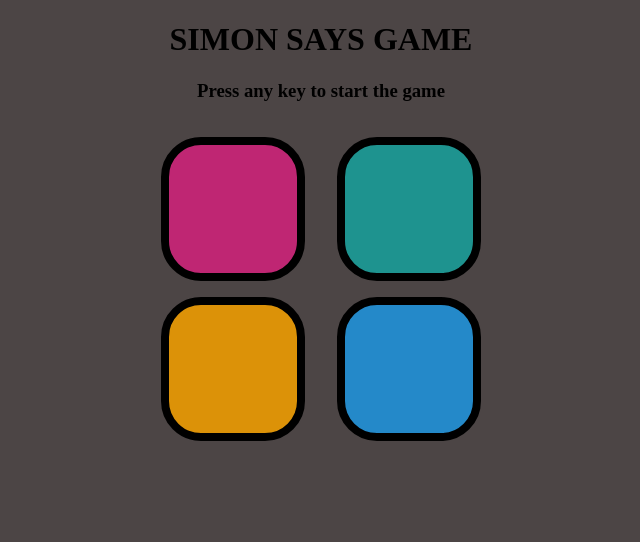
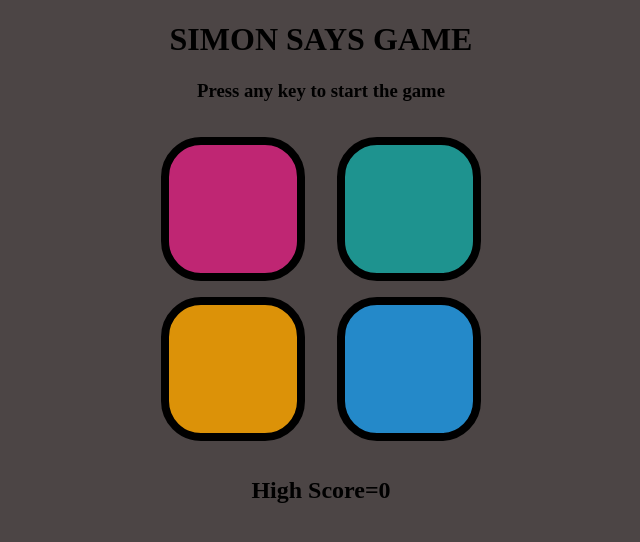
Before and after one commit to innovate-with-pratyush002/SimonSaysGame, a plain HTML site: page index.html in a window 1280 px wide. Shown: the whole page, without its empty margins (319-959 px from the left). Drawn offline with Linux system fonts and the light colour scheme.

Commit message:
start working on high score section

```diff
--- a/index.html
+++ b/index.html
@@ -19,6 +19,7 @@
             <div class="box4 bt" type="button" id="box4"></div>
         </div>
     </div>
+    <h2 id="score">High Score=0</h2>
  <script src="script.js"></script>
 </body>
 </html>
--- a/script.js
+++ b/script.js
@@ -57,7 +57,6 @@ function checkpoint(i){
             reset();
         }
 }
-
 function reset(){
     gameSeq=[];
     userSeq=[];
--- a/style.css
+++ b/style.css
@@ -33,3 +33,6 @@ body{
 .flash{
     background-color: white;
 }
+#score{
+    text-align: center;
+}
```
